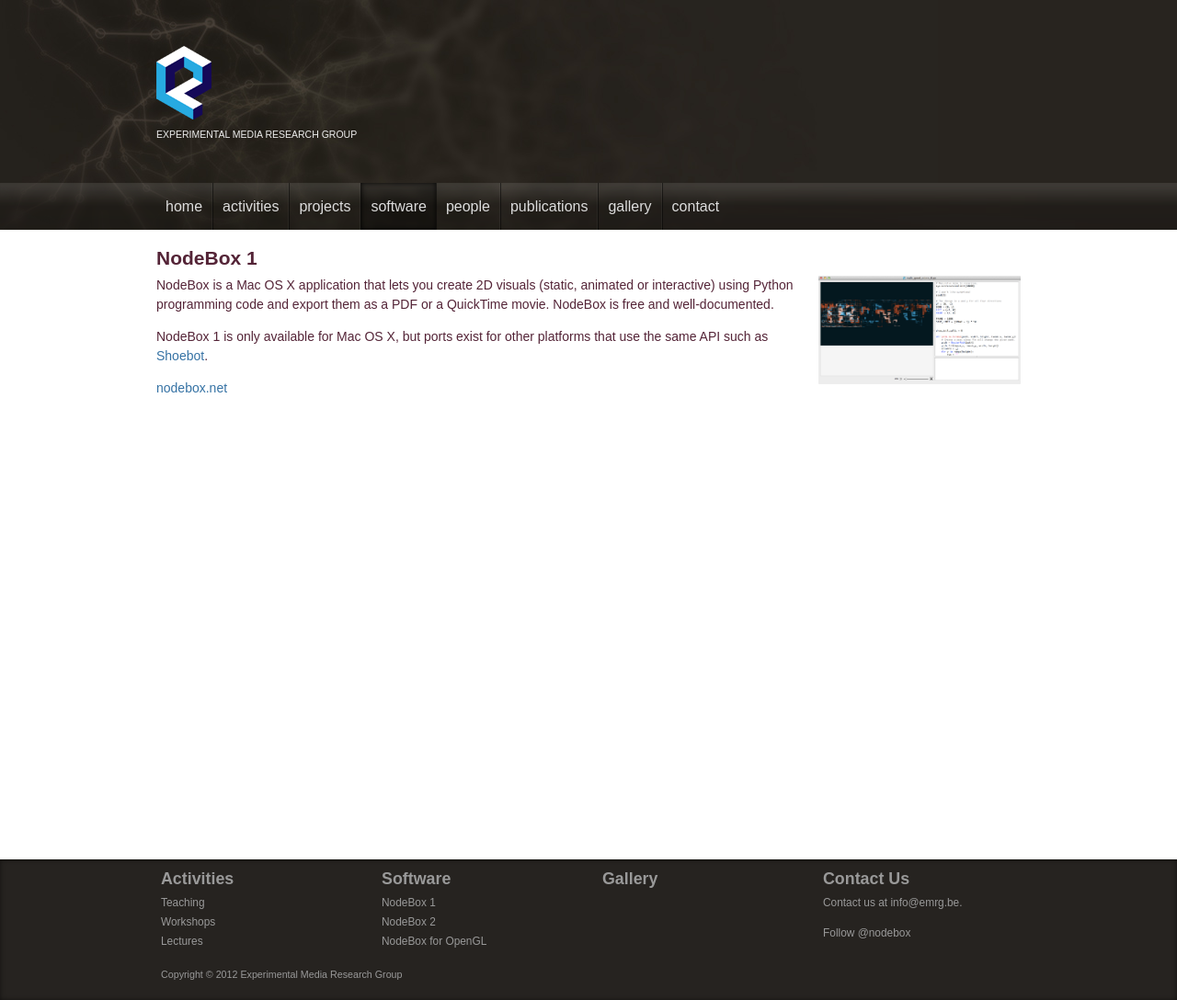
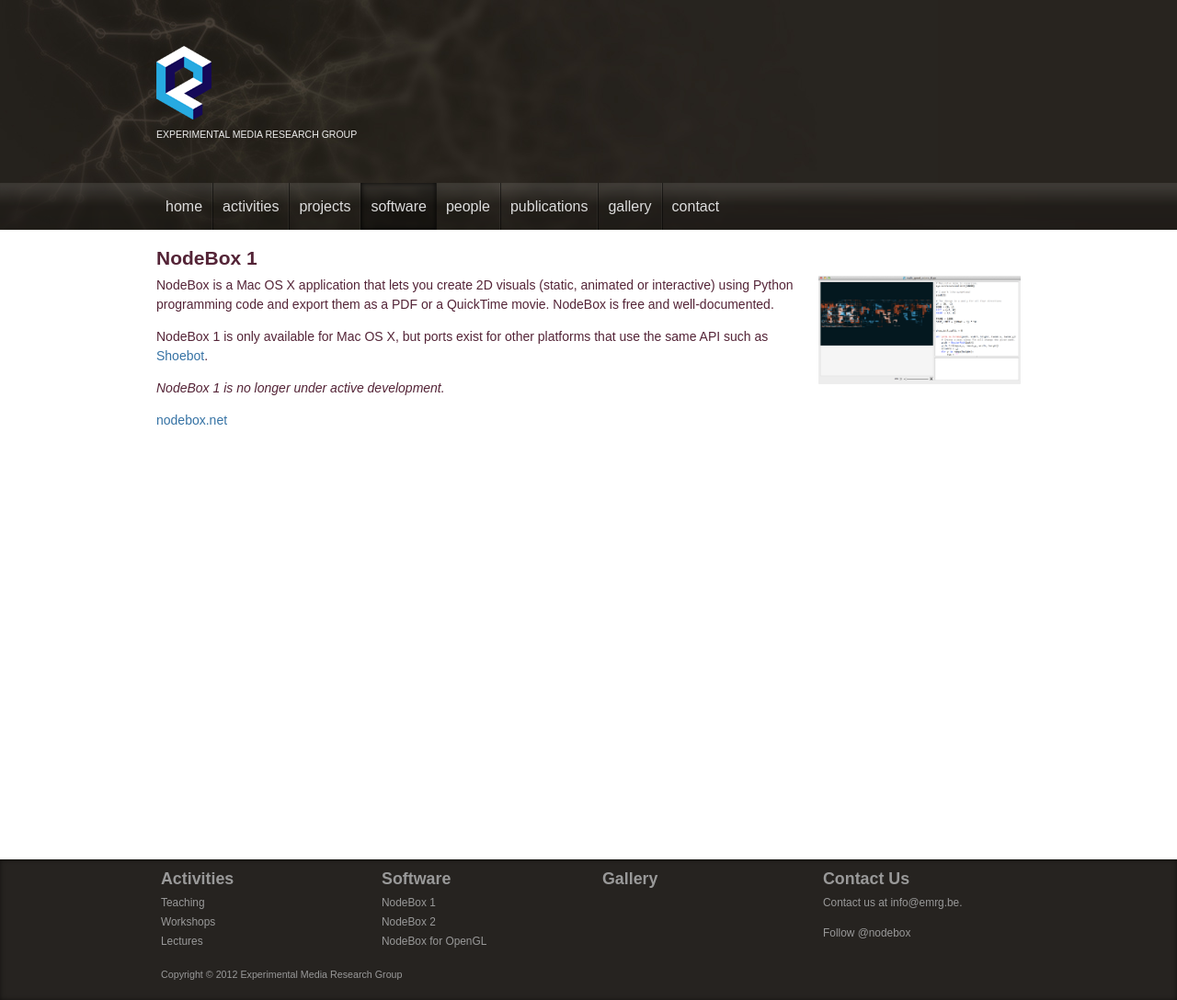
Before and after one commit to nodebox/emrg.be, a Jekyll site: the page built from software/nodebox-1.md, in a window 1280 px wide. Shown: the whole page at 92% size. Built offline with Jekyll 4.4.1, drawn with Linux system fonts in a browser that asks for light colours; nearby versions of some CDN libraries; comment, search, counter and statistics services are not loaded.

Commit message:
Add indication that NodeBox 1 is no longer under active development.

```diff
--- a/software/nodebox-1.md
+++ b/software/nodebox-1.md
@@ -9,6 +9,8 @@
 
 NodeBox 1 is only available for Mac OS X, but ports exist for other platforms that use the same API such as [Shoebot][].
 
+*NodeBox 1 is no longer under active development.*
+
 [nodebox.net](http://nodebox.net/)
 
 [shoebot]: http://shoebot.net/
```
